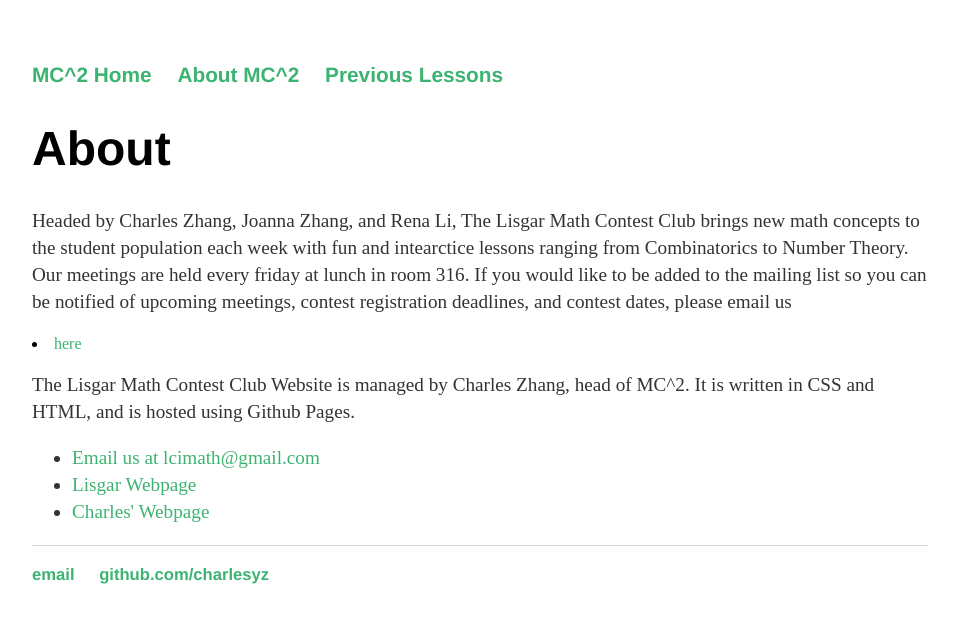
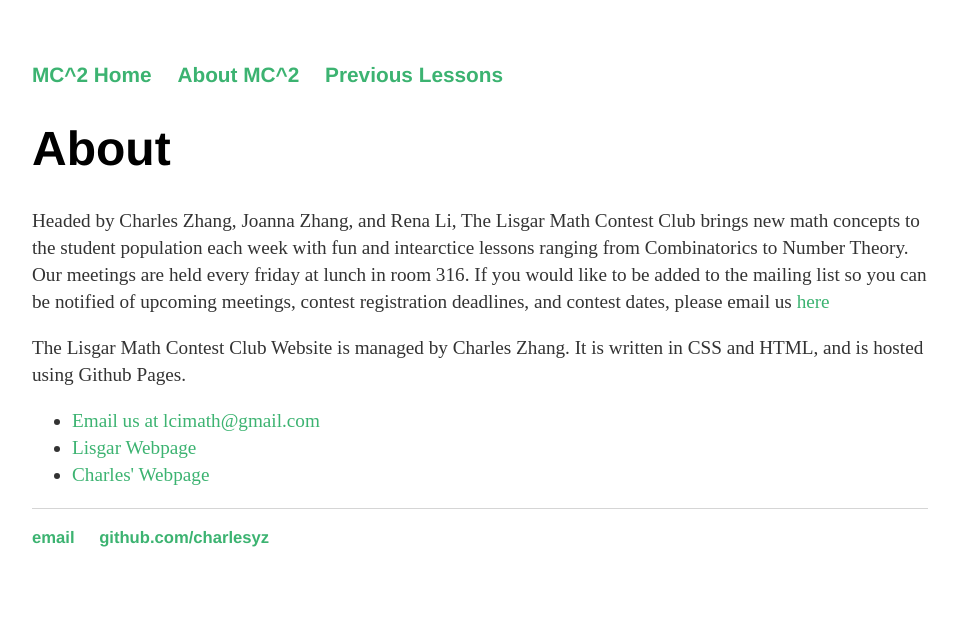
Before and after one commit to charlesyz/Math-Contest-Club, a Jekyll site: the page built from about/index.html, in a window 1280 px wide. Shown: the top 623 px of the page, without its empty margins (160-1117 px from the left). Built offline with Jekyll 4.4.1, drawn with Linux system fonts in a browser that asks for light colours.

Commit message:
Formatting

```diff
--- a/about/index.html
+++ b/about/index.html
@@ -5,8 +5,8 @@
 
 		<div class="about">
 			<h1>About</h1>
-			<p> Headed by Charles Zhang, Joanna Zhang, and Rena Li, The Lisgar Math Contest Club brings new math concepts to the student population each week with fun and intearctice lessons ranging from Combinatorics to Number Theory. Our meetings are held every friday at lunch in room 316. If you would like to be added to the mailing list so you can be notified of upcoming meetings, contest registration deadlines, and contest dates, please email us <li><a href="mailto:lcimath@gmail.com">here</a></li>
-            <p>The Lisgar Math Contest Club Website is managed by Charles Zhang, head of MC^2. It is written in CSS and HTML, and is hosted using Github Pages.</p>
+			<p> Headed by Charles Zhang, Joanna Zhang, and Rena Li, The Lisgar Math Contest Club brings new math concepts to the student population each week with fun and intearctice lessons ranging from Combinatorics to Number Theory. Our meetings are held every friday at lunch in room 316. If you would like to be added to the mailing list so you can be notified of upcoming meetings, contest registration deadlines, and contest dates, please email us <a href="mailto:lcimath@gmail.com">here</a>
+            <p>The Lisgar Math Contest Club Website is managed by Charles Zhang. It is written in CSS and HTML, and is hosted using Github Pages.</p>
 
 			<ul class="contacts">
 				<li><a href="mailto:lcimath@gmail.com">Email us at lcimath@gmail.com</a></li>
```
